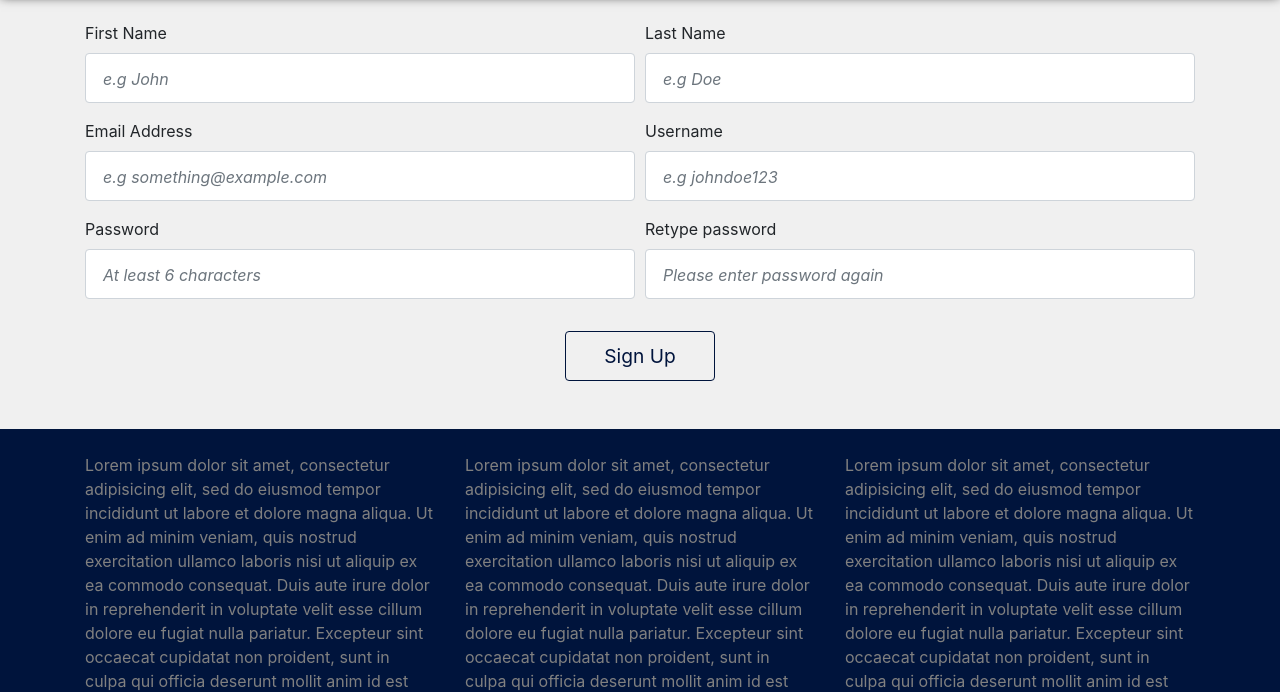
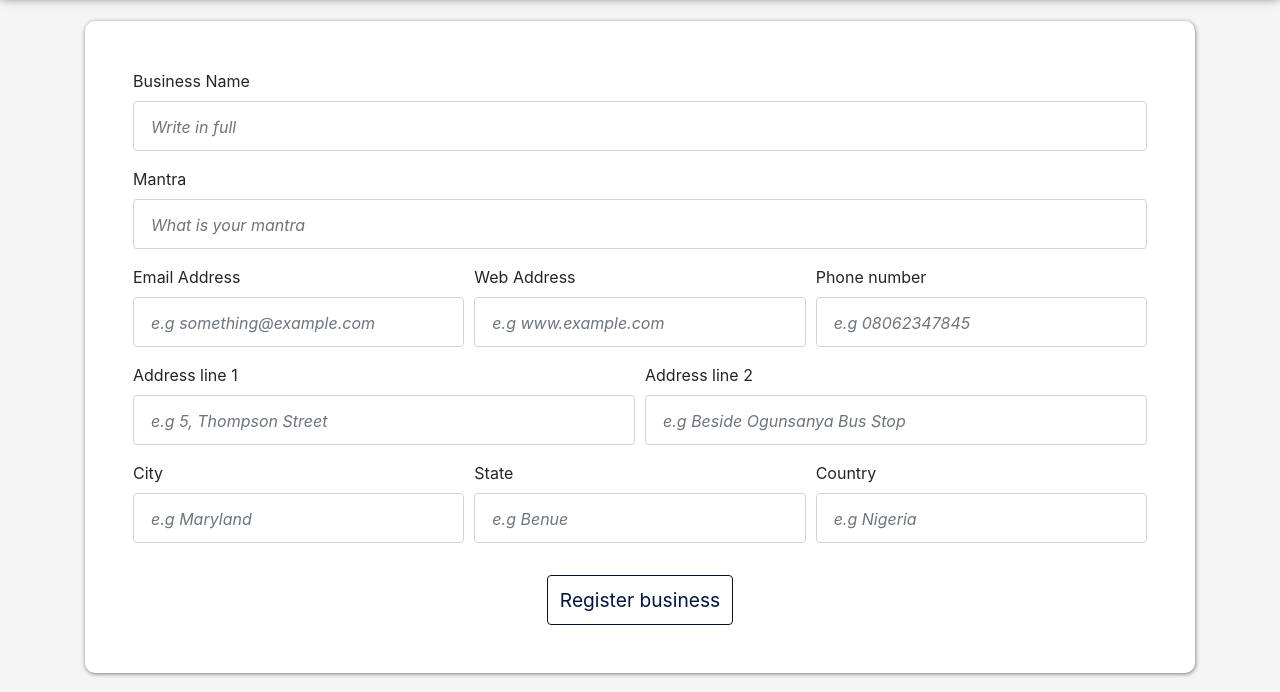
Before and after one commit to enJames/BEConnect, a plain HTML site: page template/CreateBusinessPage.html in a window 1280 px wide. Shown: the part 139-831 px from the top of the page. Drawn offline with nearby package versions, Linux system fonts and the light colour scheme.

Commit message:
Create Business registration form

```diff
--- a/template/CreateBusinessPage.html
+++ b/template/CreateBusinessPage.html
@@ -10,7 +10,7 @@
         <link rel="stylesheet" href="static-files/css/normalize.css">
         <link rel="stylesheet" href="static-files/css/master.css">
         <link rel="stylesheet" href="static-files/css/submaster.css">
-        <link rel="stylesheet" href="static-files/css/user-profile.css">
+        <link rel="stylesheet" href="static-files/css/create-business.css">
     </head>
     <body>
         <div class="nav-div fixed-top">
@@ -53,39 +53,55 @@
             </div>
         </div>
         <div class="container element-after-nav-margin-top">
-            <form class="my-5" method="POST">
+            <form class="form-style my-5" method="POST">
+                <div class="form-group">
+                    <label for="businessName">Business Name</label>
+                    <input type="text" class="form-control" id="businessName" placeholder="Write in full">
+                </div>
+                <div class="form-group">
+                    <label for="mantra">Mantra</label>
+                    <input type="text" class="form-control" id="mantra" placeholder="What is your mantra">
+                </div>
                 <div class="form-row">
-                    <div class="form-group col-md-6">
-                        <label for="firstname">First Name</label>
-                        <input type="text" class="form-control" id="firstname" placeholder="e.g John">
+                    <div class="form-group col-md-4">
+                        <label for="email">Email Address</label>
+                        <input type="email" class="form-control" id="email" placeholder="e.g something@example.com">
                     </div>
-                    <div class="form-group col-md-6">
-                        <label for="lastname">Last Name</label>
-                        <input type="text" class="form-control" id="lastname" placeholder="e.g Doe">
+                    <div class="form-group col-md-4">
+                        <label for="webAddress">Web Address</label>
+                        <input type="text" class="form-control" id="webAddress" placeholder="e.g www.example.com">
+                    </div>
+                    <div class="form-group col-md-4">
+                        <label for="phone">Phone number</label>
+                        <input type="" class="form-control" id="phone" placeholder="e.g 08062347845">
                     </div>
                 </div>
                 <div class="form-row">
                     <div class="form-group col-md-6">
-                        <label for="email">Email Address</label>
-                        <input type="email" class="form-control" id="email" placeholder="e.g something@example.com">
+                        <label for="address1">Address line 1</label>
+                        <input type="text" class="form-control" id="address1" placeholder="e.g 5, Thompson Street">
                     </div>
                     <div class="form-group col-md-6">
-                        <label for="username">Username</label>
-                        <input type="text" class="form-control" id="username" placeholder="e.g johndoe123">
+                        <label for="address2">Address line 2</label>
+                        <input type="text" class="form-control" id="address2" placeholder="e.g Beside Ogunsanya Bus Stop">
                     </div>
                 </div>
                 <div class="form-row">
-                    <div class="form-group col-md-6">
-                        <label for="password">Password</label>
-                        <input type="password" class="form-control" id="password" placeholder="At least 6 characters" min="6">
+                    <div class="form-group col-md-4">
+                        <label for="city">City</label>
+                        <input type="text" class="form-control" id="city" placeholder="e.g Maryland">
                     </div>
-                    <div class="form-group col-md-6">
-                        <label for="repassword">Retype password</label>
-                        <input type="password" class="form-control" id="repassword" placeholder="Please enter password again">
+                    <div class="form-group col-md-4">
+                        <label for="state">State</label>
+                        <input type="text" class="form-control" id="state" placeholder="e.g Benue">
+                    </div>
+                    <div class="form-group col-md-4">
+                        <label for="country">Country</label>
+                        <input type="text" class="form-control" id="country" placeholder="e.g Nigeria">
                     </div>
                 </div>
                 <div class="mt-3 px-0 text-center">
-                    <button class="btn btn-outline-success" type="submit">Sign Up</button>
+                    <button class="btn btn-outline-success" type="submit">Register business</button>
                 </div>
             </form>
         </div>
--- a/template/static-files/css/signup.css
+++ b/template/static-files/css/signup.css
@@ -1,15 +1,3 @@
-form {
-    background-color: white;
-    border-radius: 10px;
-    box-shadow: 0.5px 1px 4px 0 rgba(0,0,0,.5);
-    padding: 3rem;
-}
-@media screen and (max-width: 768px) {
-
-}
-@media screen and (max-width: 576px) {
-
-}
 @media screen and (max-width: 510px) {
     form {
         padding: 3rem 1rem;
--- a/template/static-files/css/submaster.css
+++ b/template/static-files/css/submaster.css
@@ -1,5 +1,11 @@
 body {
     background-color: rgb(245,245,245);
+}
+.form-style {
+    background-color: white;
+    border-radius: 10px;
+    box-shadow: 0.5px 1px 4px 0 rgba(0,0,0,.5);
+    padding: 3rem;
 }
 .business-rating-img {
     display: inline-block;
```
